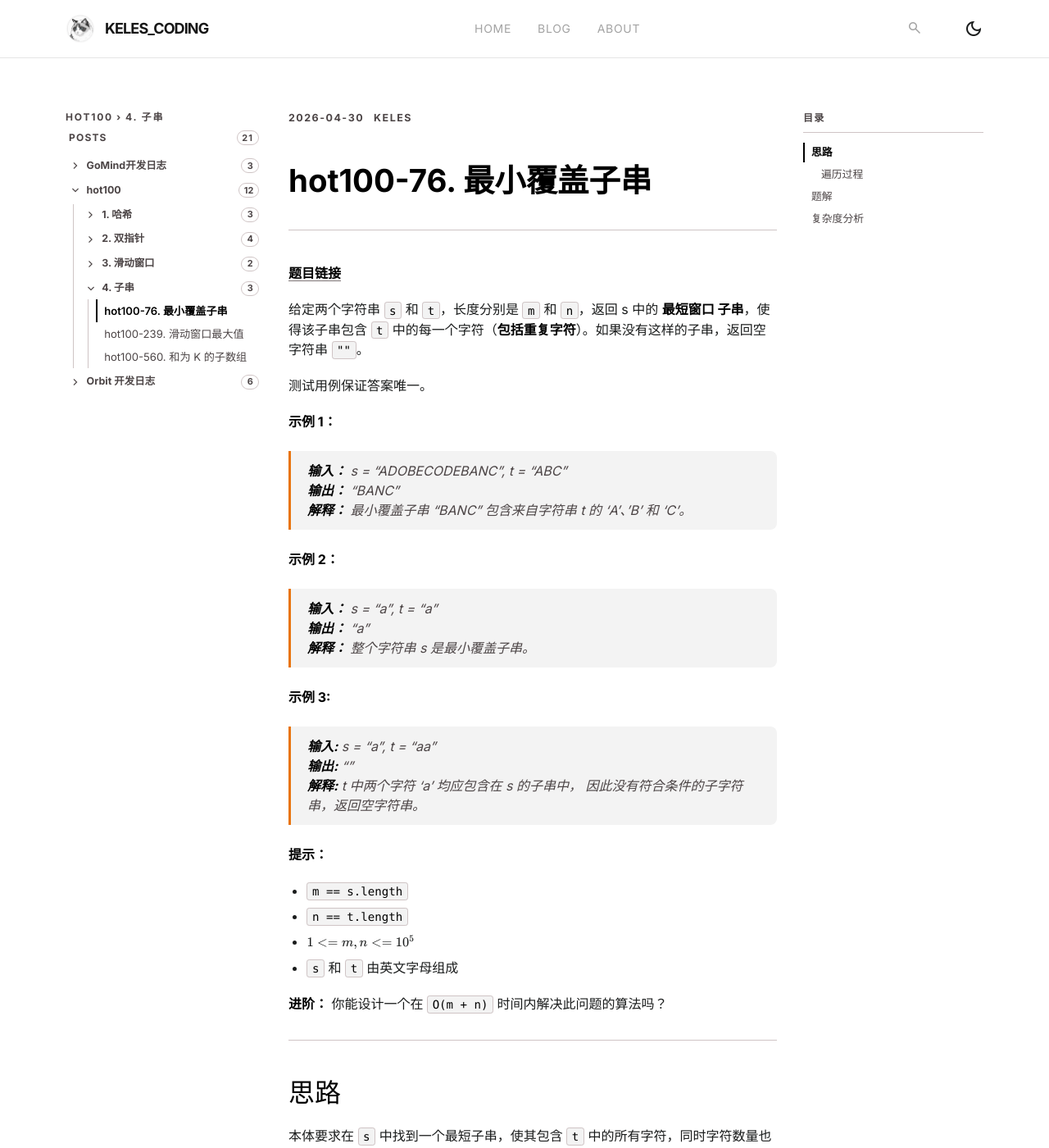
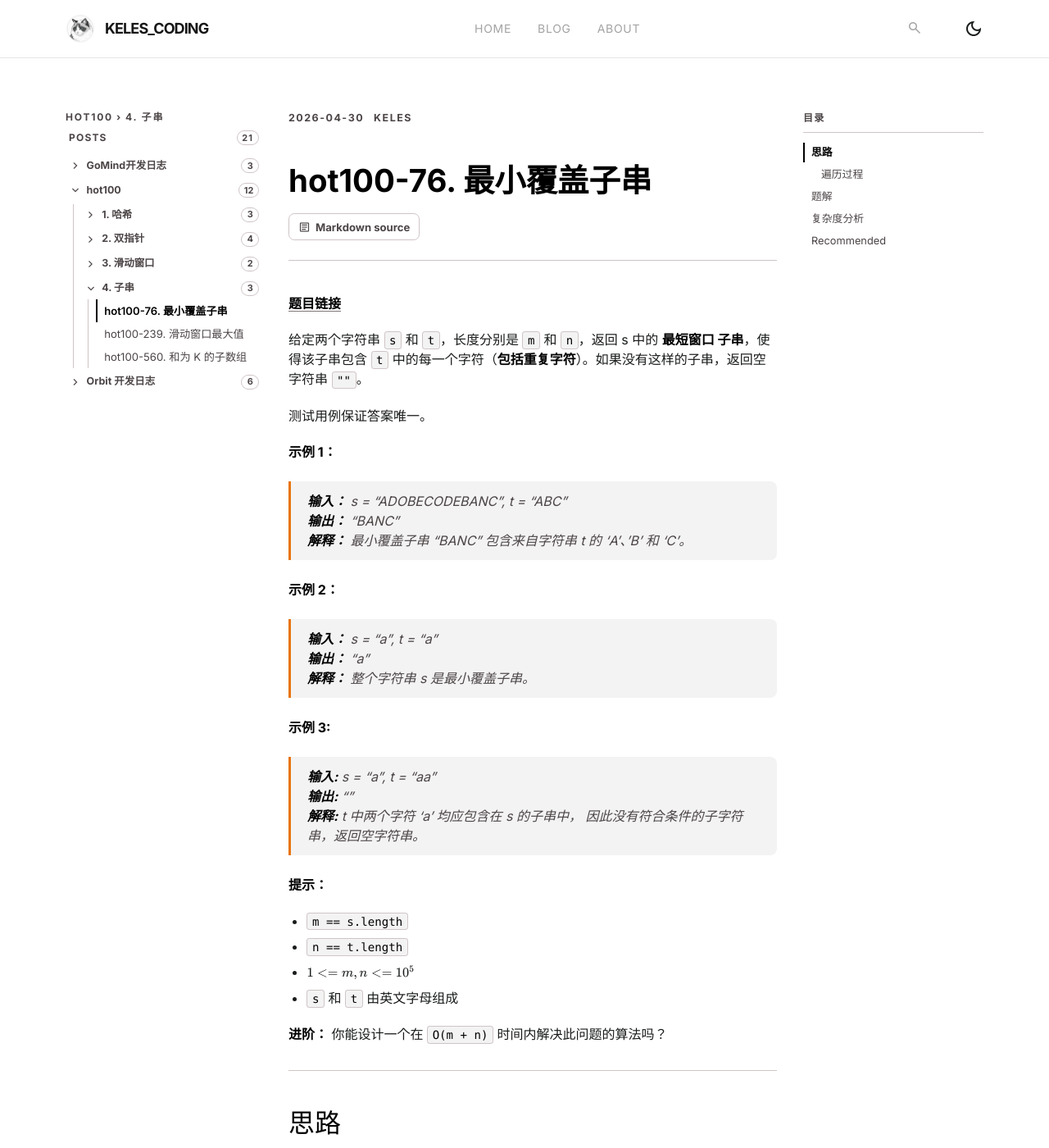
Before and after one commit to KeLes-Coding/KeLes-Coding.github.io, a Jekyll site: the page built from _posts/hot100/4. 子串/2026-04-30-76. 最小覆盖子串.md, in a window 1280 px wide and 1400 px high. Shown: the whole window at 82% size. Built offline with Jekyll 4.4.1, drawn with Linux system fonts in a browser that asks for light colours; nearby versions of some CDN libraries; some of the changed text lies outside the part shown.

Commit message:
feat: 添加源链接功能，更新配置文件以支持 GitHub 和 Orbit 仓库链接

```diff
--- a/_config.yml
+++ b/_config.yml
@@ -16,6 +16,10 @@
 url: "https://keles-coding.github.io"
 timezone: Asia/Shanghai
 future: true
+github_repository_url: "https://github.com/KeLes-Coding/KeLes-Coding.github.io"
+github_branch: "main"
+orbit_repository_url: "https://github.com/KeLes-Coding/Orbit"
+orbit_branch: "main"
 
 defaults:
   - scope:
--- /dev/null
+++ b/_includes/source-links.html
@@ -0,0 +1,61 @@
+{% comment %}
+  Render source and project links for posts.
+
+  Optional front matter:
+  source_files:
+    - label: Backend stream route
+      path: backend/app/api/v1/conversations.py
+      repo: orbit
+    - label: External reference
+      url: https://github.com/example/repo/blob/main/file.md
+{% endcomment %}
+{% assign post = include.post | default: page %}
+{% assign current_repo = site.github_repository_url %}
+{% assign current_branch = site.github_branch | default: "main" %}
+{% assign post_path = post.path | replace: " ", "%20" %}
+
+{% if current_repo or site.orbit_repository_url or post.source_files %}
+  <div class="source-links" aria-label="Source links">
+    {% if current_repo and post.path %}
+      <a class="source-link" href="{{ current_repo }}/blob/{{ current_branch }}/{{ post_path }}" target="_blank" rel="noopener noreferrer">
+        <span class="material-symbols-outlined" aria-hidden="true">article</span>
+        <span>Markdown source</span>
+      </a>
+    {% endif %}
+
+    {% if site.orbit_repository_url %}
+      {% if post.path contains "Orbit 开发日志" %}
+        <a class="source-link" href="{{ site.orbit_repository_url }}" target="_blank" rel="noopener noreferrer">
+          <span class="material-symbols-outlined" aria-hidden="true">terminal</span>
+          <span>Orbit repository</span>
+        </a>
+      {% endif %}
+    {% endif %}
+
+    {% for source in post.source_files %}
+      {% assign source_url = source.url %}
+      {% assign source_path = source.path | replace: " ", "%20" %}
+      {% assign source_branch = source.branch %}
+      {% if source_branch == nil or source_branch == "" %}
+        {% if source.repo == "orbit" %}
+          {% assign source_branch = site.orbit_branch | default: "main" %}
+        {% else %}
+          {% assign source_branch = current_branch %}
+        {% endif %}
+      {% endif %}
+      {% if source_url == nil or source_url == "" %}
+        {% if source.repo == "orbit" and site.orbit_repository_url %}
+          {% assign source_url = site.orbit_repository_url | append: "/blob/" | append: source_branch | append: "/" | append: source_path %}
+        {% elsif current_repo %}
+          {% assign source_url = current_repo | append: "/blob/" | append: source_branch | append: "/" | append: source_path %}
+        {% endif %}
+      {% endif %}
+      {% if source_url %}
+        <a class="source-link" href="{{ source_url }}" target="_blank" rel="noopener noreferrer">
+          <span class="material-symbols-outlined" aria-hidden="true">code</span>
+          <span>{{ source.label | default: source.path | default: "Source file" }}</span>
+        </a>
+      {% endif %}
+    {% endfor %}
+  </div>
+{% endif %}
--- a/_layouts/post.html
+++ b/_layouts/post.html
@@ -15,6 +15,7 @@
         <span>{{ page.author | default: site.author }}</span>
       </div>
       <h1 class="post-title">{{ page.title }}</h1>
+      {% include source-links.html post=page %}
     </header>
     {{ content }}
     {% include copy-button.html %}
--- a/_posts/hot100/4. 子串/2026-04-30-76. 最小覆盖子串.md
+++ b/_posts/hot100/4. 子串/2026-04-30-76. 最小覆盖子串.md
@@ -129,6 +138,6 @@
 ## 复杂度分析
 设 `s` 长度为 `n`，`t` 长度为 `m`。
 
-时间复杂度 O(n+m)
+时间复杂度 `O(n+m)`
 
 空间复杂度取决于字符出现数量。小于等于 52。
--- a/assets/css/style.css
+++ b/assets/css/style.css
@@ -260,6 +260,38 @@
   overflow-wrap: anywhere;
 }
 
+.source-links {
+  display: flex;
+  flex-wrap: wrap;
+  gap: 0.55rem;
+  margin-top: 1rem;
+}
+
+.post .source-link {
+  align-items: center;
+  border: 1px solid var(--color-outline-variant);
+  border-radius: 0.45rem;
+  color: var(--color-on-surface-variant);
+  display: inline-flex;
+  font-size: 0.82rem;
+  font-weight: 700;
+  gap: 0.35rem;
+  line-height: 1.25;
+  padding: 0.45rem 0.65rem;
+  text-decoration: none;
+  transition: border-color 0.2s, color 0.2s, background-color 0.2s;
+}
+
+.post .source-link:hover {
+  background: var(--color-surface-container-low);
+  border-color: var(--color-primary);
+  color: var(--color-primary);
+}
+
+.source-link .material-symbols-outlined {
+  font-size: 1rem;
+}
+
 .post > .post-header + h1 {
   display: none;
 }
@@ -333,7 +365,7 @@
   margin-bottom: 0;
 }
 
-.post a:not(.heading-anchor):not(.back-link) {
+.post a:not(.heading-anchor):not(.back-link):not(.source-link) {
   color: var(--color-primary);
   font-weight: 600;
   text-decoration: underline;
@@ -343,7 +375,7 @@
   transition: color 0.2s, text-decoration-color 0.2s;
 }
 
-.post a:not(.heading-anchor):not(.back-link):hover {
+.post a:not(.heading-anchor):not(.back-link):not(.source-link):hover {
   color: var(--color-accent);
   text-decoration-color: currentColor;
 }
--- a/index.html
+++ b/index.html
@@ -23,7 +23,7 @@
     {% assign visible_posts = site.posts | where_exp: "post", "post.visible != false" %}
     {% if visible_posts.size > 0 %}
       <div class="space-y-4">
-        {% for post in visible_posts limit:3 %}
+        {% for post in visible_posts limit:8 %}
           <article class="group border border-surface-container-high bg-surface-container-lowest p-6 transition-colors duration-200 hover:border-neutral-900 dark:hover:border-neutral-50">
             {% include post_breadcrumb.html post=post %}
             <div class="mb-3 flex flex-wrap items-center gap-3 text-xs font-bold uppercase tracking-[0.24em] text-on-surface-variant">
```
Also changed, not shown: other parts of _posts/hot100/4. 子串/2026-04-30-76. 最小覆盖子串.md (+9 -0 lines), blog.md (+10 -2 lines).
